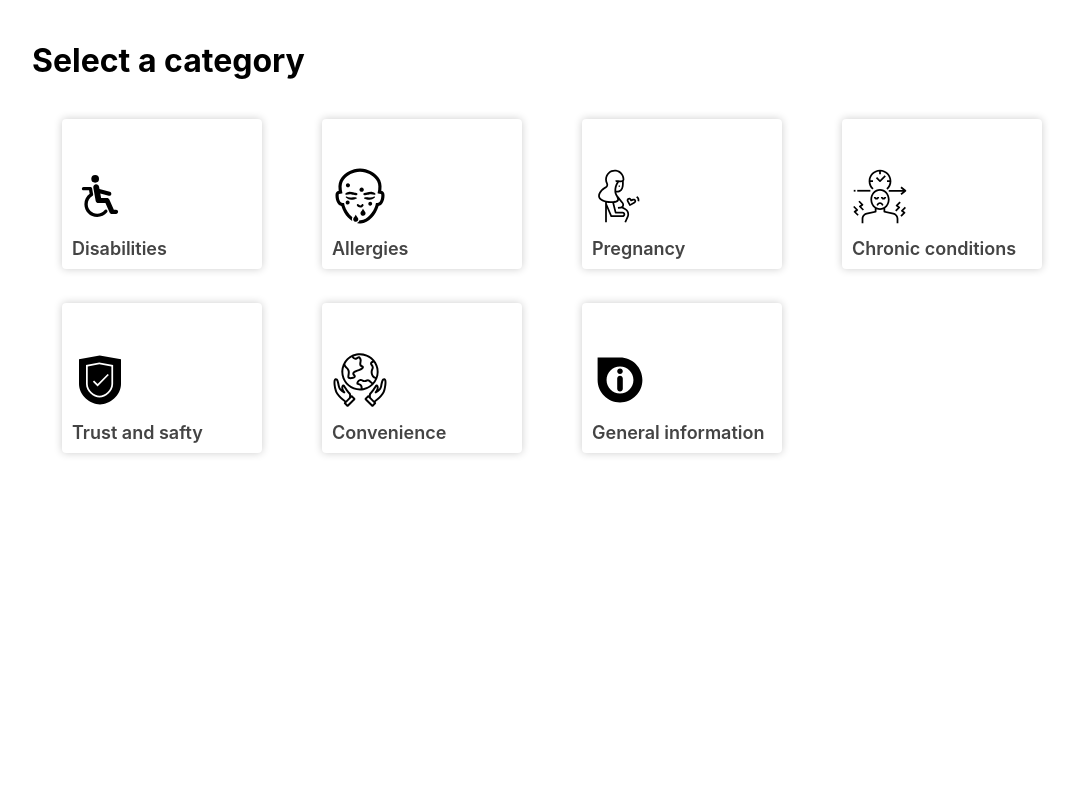
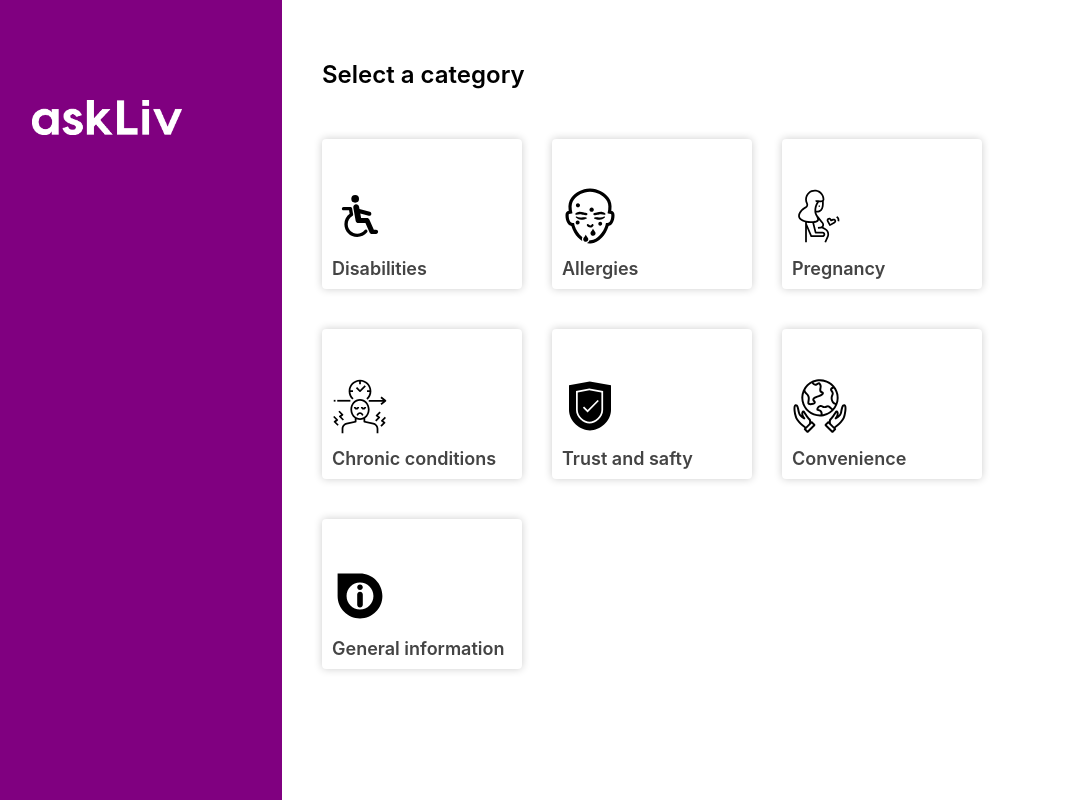
Before and after one commit to izebb/askliv, a React (Create React App) app: page /categories in a window 1280 px wide. Shown: the whole page, without its empty margins (68-1144 px from the left). Built offline with nearby package versions, Linux system fonts and the light colour scheme.

Commit message:
Add basic UI for questions

```diff
--- a/src/App.js
+++ b/src/App.js
@@ -2,7 +2,8 @@ import React from 'react';
 import { BrowserRouter as Router, Route, Link } from 'react-router-dom';
 import logo from './logo.svg';
 import { HomePage } from './pages/HomePage';
-import { CategoriesPage } from './pages/Categories';
+import { CategoriesPage } from './pages/CategoriesPage';
+import { QuestionairePage } from './pages/QuestionairePage';
 
 
 function App() {
@@ -11,6 +12,7 @@ function App() {
       <Router>
           <Route exact path="/" component={HomePage} />
           <Route exact path="/categories" component={CategoriesPage} />
+          <Route exact path="/questionaire" component={QuestionairePage} />
       </Router>
     </div>
   );
--- /dev/null
+++ b/src/components/ButtonNext.js
@@ -0,0 +1,15 @@
+import React from 'react'
+import styled from 'styled-components'
+
+const ButtonStyled = styled.button`
+    background: transparent;
+    font-size: 20px;
+    border: none;
+    margin-left: 30px;
+`;
+
+export const ButtonNext = ({children}) => {
+  return <ButtonStyled>
+      <span>{children}</span>
+  </ButtonStyled>
+}
--- a/src/pages/Categories.js
+++ b/src/components/Categories.js
@@ -1,5 +1,7 @@
 import React from 'react'
 import styled from 'styled-components'
+
+import LogoPurple from '../assets/purple_logo.png'
 
 import Diabilities from '../assets/diabilities.svg'
 import Allegies from '../assets/allegies.svg'
@@ -11,9 +13,13 @@ import Globe from '../assets/globe.svg'
 
 import { DestinationsSearch } from '../components/DestinationsSearch'
 
-const Container = styled.div`
-  padding: 20px 100px;
+const Image = styled.img`
+  width: 150px;
 `
+
+const Body = styled.div`
+    margin-top: 50px;
+`;
 
 const CategoryImage = styled.img`
   height: 100%;
@@ -21,25 +27,26 @@ const CategoryImage = styled.img`
 const CategoryImageWrapper = styled.div`
   width: 70px;
   height: 70px;
-
 `
-const Heading = styled.h1``
-
-const Content = styled.div``
 
 const Category = styled.div`
   width: 200px;
   height: 150px;
   background-color: #fff;
-  margin: 17px 30px;
+  margin-right: 30px;
+  margin-bottom: 40px;
   display: flex;
   padding: 10px;
   justify-content: flex-end;
   flex-direction: column;
   box-shadow: 0 0px 1px rgba(0, 0, 0, 0.02), 0 0 9px rgba(0, 0, 0, 0.2);
   border-radius: 4px;
+
+  &:hover {
+    background-color: #fdfdfd;
+  }
 `
-const Categories = styled.div`
+const Container = styled.div`
   display: flex;
   flex-wrap: wrap;
   cursor: pointer;
@@ -83,12 +90,9 @@ const catgories = [
   }
 ]
 
-export const CategoriesPage = () => {
+export const Categories = () => {
   return (
     <Container>
-      <Content>
-        <Heading>Select a category</Heading>
-        <Categories>
             {catgories.map(category => (
               <Category>
                 <CategoryImageWrapper>
@@ -97,9 +101,6 @@ export const CategoriesPage = () => {
                 <CategorTitle>{category.type}</CategorTitle>
               </Category>
             ))}
-        </Categories>
-        <div></div>
-      </Content>
           </Container>
   )
 }
--- /dev/null
+++ b/src/components/Layout.js
@@ -0,0 +1,47 @@
+import React from 'react'
+import styled from 'styled-components'
+import Logo from '../assets/white_logo.png'
+
+const width = 350;
+const Heading = styled.h2`
+  font-weight: 600;
+  margin-bottom: 50px;
+`
+
+const SideBar = styled.div`
+  position: fixed;
+  height: 100%;
+  width: ${width}px;
+  top: 0;
+  left: 0;
+  background-color: purple;
+  padding: 100px 20px 20px 20px;
+  display: flex;
+  align-items: flex-start;
+  justify-content: center;
+`
+const Image = styled.img`
+  width: 150px;
+`
+
+const Container = styled.div`
+    padding-left: ${width}px;
+`
+
+const Content = styled.div`
+    padding: 40px;
+`
+
+export const Layout = ({ children, title }) => {
+  return (
+    <Container>
+      <SideBar>
+        <Image src={Logo} />
+      </SideBar>
+      <Content>
+          {title  && <Heading>{title}</Heading>}
+      {children}
+      </Content>
+    </Container>
+  )
+}
--- /dev/null
+++ b/src/components/Questions.js
@@ -0,0 +1,63 @@
+import React from 'react'
+import styled from 'styled-components'
+
+import { DestinationsSearch } from '../components/DestinationsSearch'
+import { ButtonNext } from './ButtonNext'
+
+const Container = styled.form``
+
+const Title = styled.h1`
+  font-size: 25px;
+  font-weight: 500;
+  margin-top: 30px;
+  margin-bottom: 40px;
+`
+
+const Counter = styled.div`
+  font-size: 20px;
+`
+const CounterSmall = styled.span``
+const CounterLarge = styled.span`
+  /* font-size: 24px; */
+`
+
+const ButtonWrapper = styled.div`
+  display: flex;
+  justify-content: flex-end;
+`
+
+const QuestionsWrapper = styled.div`
+`
+
+export const Questions = () => {
+  return (
+    <Container>
+      <Counter>
+        <CounterLarge>1</CounterLarge> /<CounterSmall>1</CounterSmall>
+      </Counter>
+      <Title>What country are you going to?</Title>
+      <QuestionsWrapper>
+        <Question>Antartica</Question>
+        <Question>Antartica</Question>
+        <Question>Antartica</Question>
+        <Question>Antartica</Question>
+        <ButtonWrapper>
+          <ButtonNext>Prev</ButtonNext>
+          <ButtonNext>Next</ButtonNext>
+        </ButtonWrapper>
+      </QuestionsWrapper>
+    </Container>
+  )
+}
+
+const QuestionContainer = styled.div`
+  background-color: #eee;
+  padding: 30px;
+  border-radius: 10px;
+  font-size: 20px;
+  margin-bottom: 20px;
+`
+
+const Question = ({ children }) => {
+  return <QuestionContainer>{children}</QuestionContainer>
+}
--- /dev/null
+++ b/src/pages/CategoriesPage.js
@@ -0,0 +1,31 @@
+import React from 'react'
+import styled from 'styled-components'
+
+import LogoPurple from '../assets/purple_logo.png'
+
+import Diabilities from '../assets/diabilities.svg'
+import Allegies from '../assets/allegies.svg'
+import Pregnancy from '../assets/pregnancy.svg'
+import Chronic from '../assets/chronic.svg'
+import TrustSafety from '../assets/trust-safety.svg'
+import Information from '../assets/information.svg'
+import Globe from '../assets/globe.svg'
+
+import { DestinationsSearch } from '../components/DestinationsSearch'
+import { Categories } from '../components/Categories'
+import { Layout } from '../components/Layout'
+
+
+const Container = styled.div`
+  padding: 20px 100px;
+`
+const Heading = styled.h2`
+  font-weight: 600;
+`
+export const CategoriesPage = () => {
+  return (
+    <Layout title="Select a category">
+        <Categories  />
+    </Layout>
+  )
+}
--- /dev/null
+++ b/src/pages/QuestionairePage.js
@@ -0,0 +1,39 @@
+import React from 'react'
+import styled from 'styled-components'
+
+import LogoPurple from '../assets/purple_logo.png'
+
+import Diabilities from '../assets/diabilities.svg'
+import Allegies from '../assets/allegies.svg'
+import Pregnancy from '../assets/pregnancy.svg'
+import Chronic from '../assets/chronic.svg'
+import TrustSafety from '../assets/trust-safety.svg'
+import Information from '../assets/information.svg'
+import Globe from '../assets/globe.svg'
+
+import { DestinationsSearch } from '../components/DestinationsSearch'
+import { Categories } from '../components/Categories'
+import { Questions } from '../components/Questions'
+import { Layout } from '../components/Layout'
+
+const Image = styled.img`
+  width: 150px;
+`
+
+const Content = styled.div`
+  margin-top: 50px;
+`
+
+const Container = styled.div`
+  padding: 20px 100px;
+`
+const Heading = styled.h2`
+  font-weight: 600;
+`
+export const QuestionairePage = () => {
+  return (
+    <Layout>
+        <Questions />
+    </Layout>
+  )
+}
```
Also changed, not shown: src/components/Button.js (added, +18 -0 lines), src/assets/purple_logo.png (added), src/assets/white_logo.png. Lines whose indentation alone changed are shown as unchanged.
